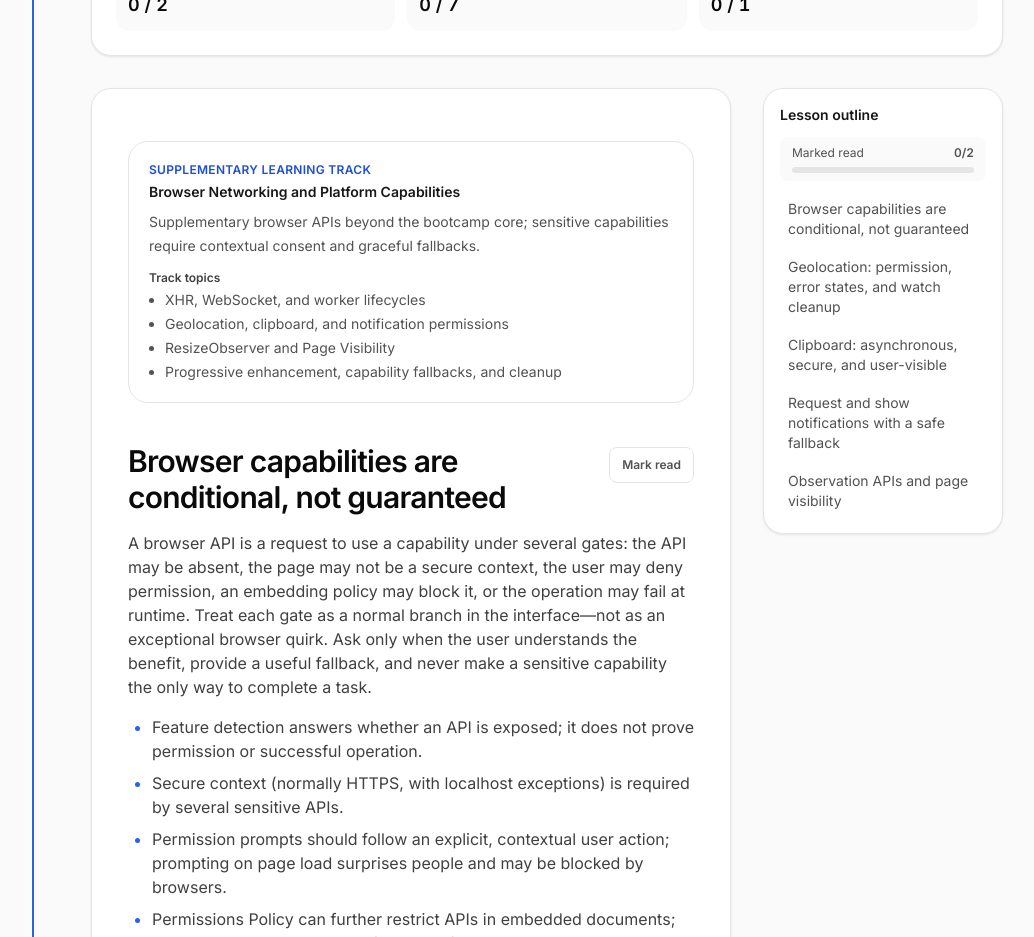
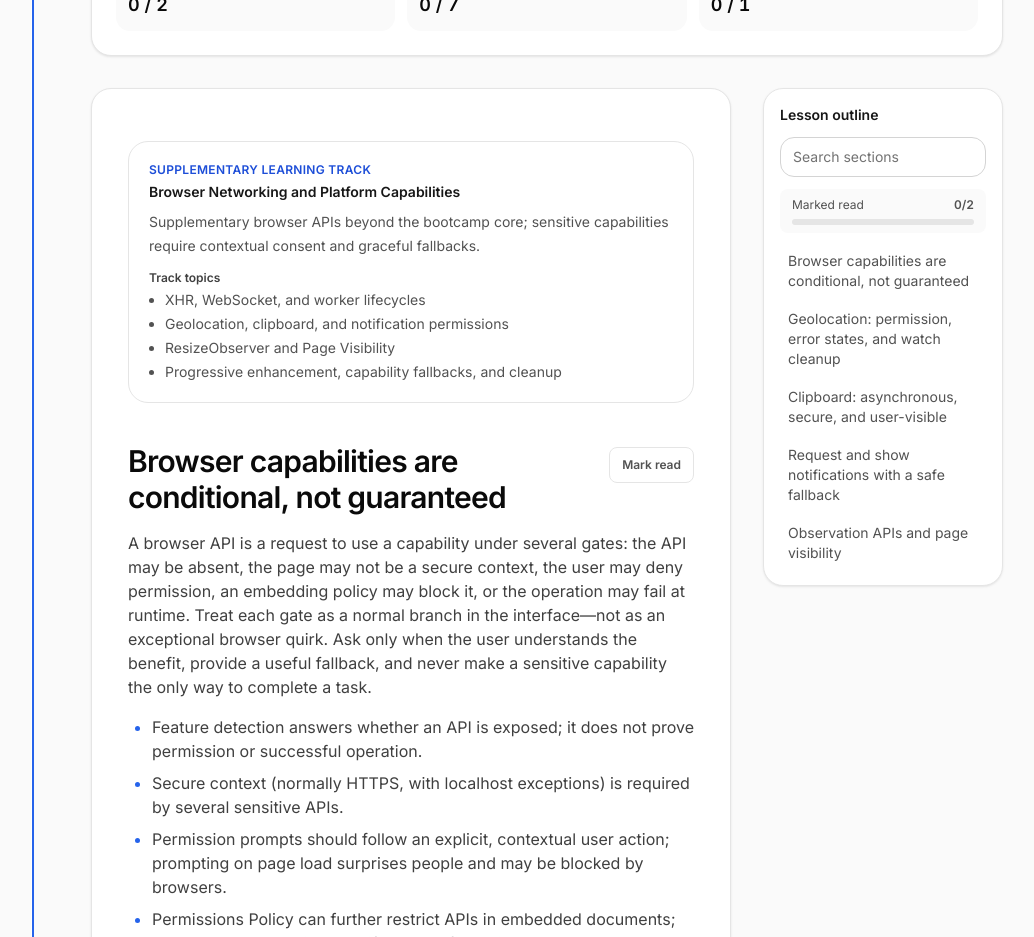
Before and after one commit to Mardakhay/interactive-guides, a React (Vite) app: page /en/structured-lessons/browser.capability-apis in a window 1280 px wide. Shown: the part 980-1917 px from the top of the page, without its empty margins (221-1255 px from the left). Built offline with nearby package versions, Linux system fonts and the light colour scheme.

Commit message:
feat(lesson): add localized section outline search

```diff
--- a/src/app/pages/StructuredLessonPage.tsx
+++ b/src/app/pages/StructuredLessonPage.tsx
@@ -19,6 +19,7 @@ export default function StructuredLessonPage() {
   const { locale: localeParam, lessonId } = useParams<{ locale: string; lessonId: string }>();
   const readingProgressRoot = useRef<HTMLDivElement | null>(null);
   const [readingProgress, setReadingProgress] = useState(0);
+  const [outlineQuery, setOutlineQuery] = useState('');
   const isLocaleSupported = isSupportedLocale(localeParam);
   const locale: SupportedLocale = isLocaleSupported ? localeParam : 'en';
   const requestKey = `${localeParam ?? ''}:${lessonId ?? ''}`;
@@ -113,6 +114,7 @@ export default function StructuredLessonPage() {
         review: 'Пилотный материал · проходит проверку',
         outcomes: 'После урока ты сможешь',
         outline: 'Содержание урока',
+        searchSections: 'Поиск по разделам',
         readingProgress: 'Прогресс чтения',
         sectionsReadCount: 'Разделов отмечено прочитанными',
         sectionsReadSummary: 'Отмечено прочитанными',
@@ -143,6 +145,7 @@ export default function StructuredLessonPage() {
         review: 'Pilot content · under review',
         outcomes: 'By the end of this lesson, you will be able to',
         outline: 'Lesson outline',
+        searchSections: 'Search sections',
         readingProgress: 'Reading progress',
         sectionsReadCount: 'Sections marked read',
         sectionsReadSummary: 'Marked read',
@@ -315,15 +318,21 @@ export default function StructuredLessonPage() {
         <aside className="min-w-0 lg:sticky lg:top-20 lg:self-start">
           <details className="rounded-2xl border border-neutral-200 bg-white p-4 shadow-subtle lg:hidden">
             <summary className="cursor-pointer list-none text-sm font-semibold text-neutral-900">{copy.outline}</summary>
-            <nav aria-label={copy.outline} className="mt-3">
-              <OutlineLinks outline={outline} completedSectionIds={completedSectionIds} sectionsReadLabel={copy.sectionsReadCount} sectionsReadSummary={copy.sectionsReadSummary} />
-            </nav>
+            <div className="mt-3">
+              <OutlineSearch id="outline-search-mobile" query={outlineQuery} onQueryChange={setOutlineQuery} label={copy.searchSections} />
+              <nav aria-label={copy.outline}>
+                <OutlineLinks outline={outline} completedSectionIds={completedSectionIds} sectionsReadLabel={copy.sectionsReadCount} sectionsReadSummary={copy.sectionsReadSummary} query={outlineQuery} />
+              </nav>
+            </div>
           </details>
           <div className="hidden rounded-2xl border border-neutral-200 bg-white p-4 shadow-subtle lg:block">
             <h2 className="text-sm font-semibold text-neutral-900">{copy.outline}</h2>
-            <nav aria-label={copy.outline} className="mt-3">
-              <OutlineLinks outline={outline} completedSectionIds={completedSectionIds} sectionsReadLabel={copy.sectionsReadCount} sectionsReadSummary={copy.sectionsReadSummary} />
-            </nav>
+            <div className="mt-3">
+              <OutlineSearch id="outline-search-desktop" query={outlineQuery} onQueryChange={setOutlineQuery} label={copy.searchSections} />
+              <nav aria-label={copy.outline}>
+                <OutlineLinks outline={outline} completedSectionIds={completedSectionIds} sectionsReadLabel={copy.sectionsReadCount} sectionsReadSummary={copy.sectionsReadSummary} query={outlineQuery} />
+              </nav>
+            </div>
           </div>
           {week && (
             <div className="mt-4 rounded-2xl border border-neutral-200 bg-white p-4">
@@ -392,17 +401,44 @@ export default function StructuredLessonPage() {
   );
 }
 
+function OutlineSearch({
+  id,
+  query,
+  onQueryChange,
+  label,
+}: {
+  id: string;
+  query: string;
+  onQueryChange: (query: string) => void;
+  label: string;
+}) {
+  return (
+    <input
+      id={id}
+      type="search"
+      value={query}
+      onChange={(event) => onQueryChange(event.target.value)}
+      aria-label={label}
+      placeholder={label}
+      className="mb-3 min-h-10 w-full rounded-xl border border-neutral-300 bg-white px-3 py-2 text-sm text-neutral-900 placeholder:text-neutral-500 focus-visible:outline-2 focus-visible:outline-offset-2 focus-visible:outline-primary-700"
+    />
+  );
+}
+
 function OutlineLinks({
   outline,
   completedSectionIds,
   sectionsReadLabel,
   sectionsReadSummary,
+  query,
 }: {
   outline: Array<{ id: string; text: string; level: 2 | 3 | 4 }>;
   completedSectionIds: string[];
   sectionsReadLabel: string;
   sectionsReadSummary: string;
+  query: string;
 }) {
+  const normalizedQuery = query.trim().toLocaleLowerCase();
   const sections = outline.filter((heading) => heading.level === 2);
   const sectionsRead = sections.filter((heading) => completedSectionIds.includes(heading.id)).length;
 
@@ -433,11 +469,12 @@ function OutlineLinks({
       <ul className="space-y-1.5">
         {outline.map((heading) => {
           const isRead = heading.level === 2 && completedSectionIds.includes(heading.id);
+          const matchesQuery = !normalizedQuery || heading.text.toLocaleLowerCase().includes(normalizedQuery);
           return (
             <li key={heading.id}>
               <a
                 href={`#${heading.id}`}
-                className={`flex items-start gap-2 rounded-lg px-2 py-1.5 text-sm leading-5 transition hover:bg-neutral-50 hover:text-primary-700 ${isRead ? 'text-emerald-800' : 'text-neutral-600'}`}
+                className={`flex items-start gap-2 rounded-lg px-2 py-1.5 text-sm leading-5 transition hover:bg-neutral-50 hover:text-primary-700 ${isRead ? 'text-emerald-800' : 'text-neutral-600'} ${matchesQuery ? 'opacity-100' : 'opacity-40'}`}
               >
                 <span className="min-w-0 flex-1">{heading.text}</span>
                 {isRead && <Check className="mt-0.5 h-3.5 w-3.5 shrink-0" aria-hidden="true" />}
```
Also changed, not shown: 1 other file (tests, documents, lock files or other folders).
